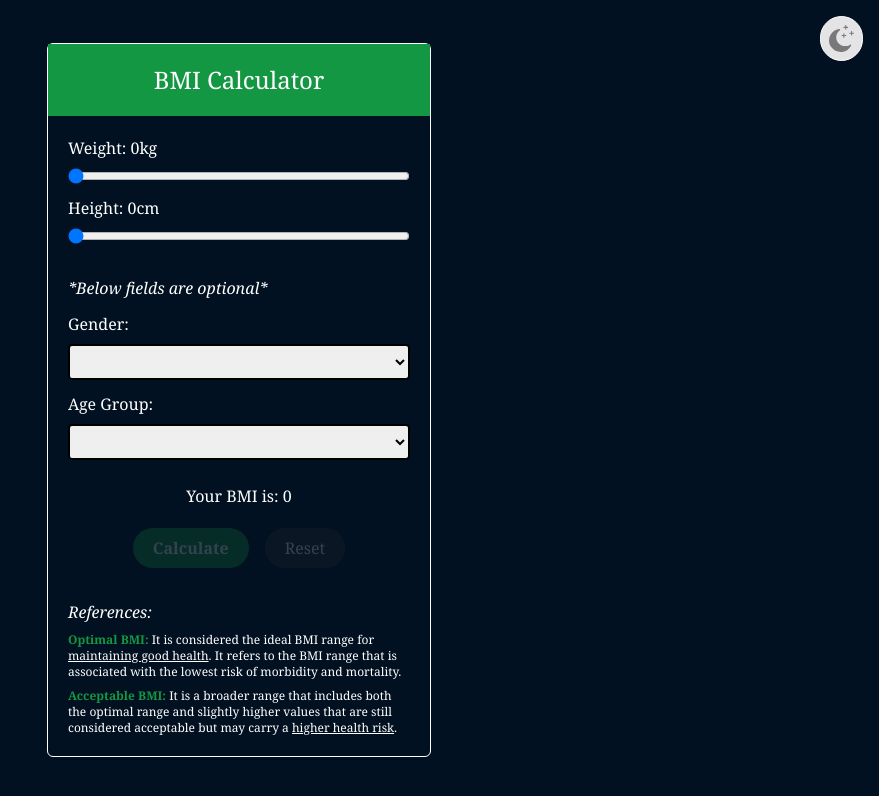
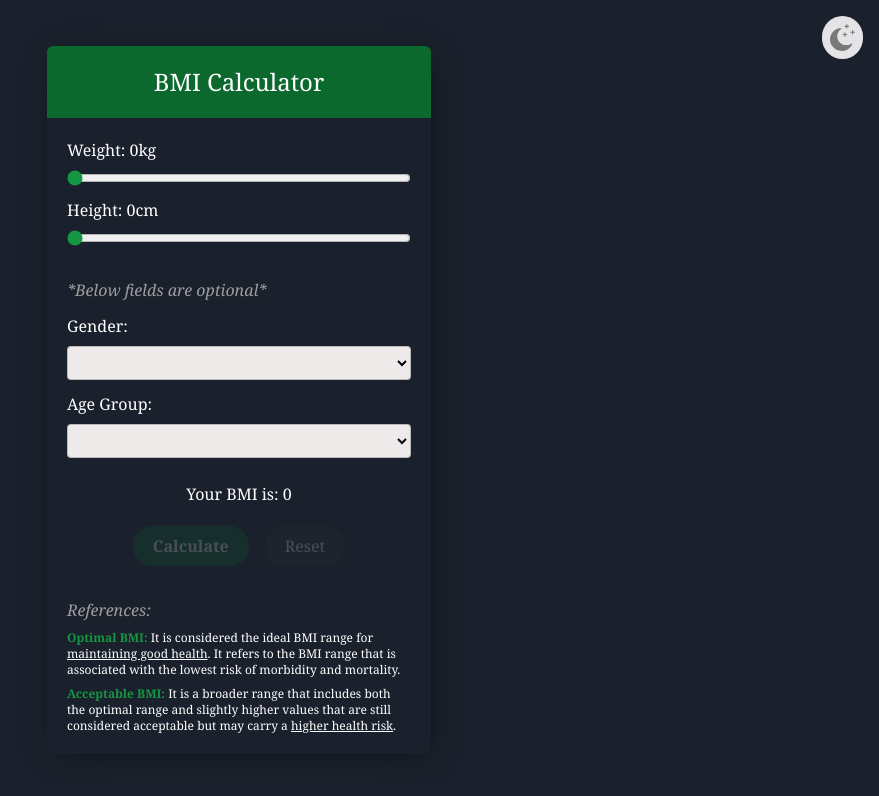
Before and after one commit to dipeshshresthaofficial/react-projects, a React (Vite) app in the folder lucid_bmi_calculator/: page / in a window 1280 px wide. Shown: the top 796 px of the page, without its empty margins (401-1280 px from the left). Built offline with nearby package versions, Linux system fonts and the light colour scheme.

Commit message:
UI style update (colors,box-shadow,hover,darkmode,lightmode)

```diff
--- a/lucid_bmi_calculator/src/App.jsx
+++ b/lucid_bmi_calculator/src/App.jsx
@@ -215,10 +215,9 @@ function App() {
   }
 
   return (
-    <div className='w-96 border rounded-md text-secondary dark:text-white'>
+    <div className='main-container w-96 rounded-md overflow-hidden text-secondary dark:text-white'>
       <button
-      className={`absolute top-4 right-4 text-white px-2 py-2 border rounded-full focus:outline-none ${isDarkModeEnabled? 'bg-gray':"bg-yellow"
-      }`}
+      className={`absolute top-4 right-4 text-white px-2 py-2 rounded-full focus:outline-none ${isDarkModeEnabled? 'bg-custom-gray':"bg-custom-yellow"}`}
       onClick={()=> handleToggleTheme()}>
         <img
           src={sun}
@@ -235,7 +234,7 @@ function App() {
           style={{ display: isDarkModeEnabled? 'block':'none' }}
           />
       </button>
-      <h2 className='text-2xl py-5 px-10 bg-primary text-white'>BMI Calculator</h2>
+      <h2 className='text-2xl py-5 px-10 bg-primary dark:bg-primary-dark text-white'>BMI Calculator</h2>
       <div className='px-5 py-2'>
         <InputBox
           type="range"
@@ -253,7 +252,7 @@ function App() {
           handleInputChange = {handleInputChange}
           />
 
-        <span className='mt-8 block text-left text-gray-400 italic'>*Below fields are optional*</span>
+        <span className='mt-8 block text-left text-custom-dark-gray italic'>*Below fields are optional*</span>
         <InputBox
           type="select"
           title="Gender"
@@ -295,17 +294,17 @@ function App() {
             type='button'
             value= "Calculate"
             onClick={handleCalculateBMI}
-            className='action-btn bg-primary text-white rounded-full py-2 px-5 font-semibold cursor-pointer hover:bg-primary-dark focus:outline-none focus:ring focus:ring-primary focus:ring-opacity-75'
+            className='action-btn bg-primary dark:bg-primary-dark text-white rounded-full py-2 px-5 font-semibold cursor-pointer hover:ring hover:ring-primary hover:ring-opacity-75 dark:hover:ring-opacity-85 focus:outline-none focus:ring focus:ring-primary focus:ring-opacity-85'
             />
           <input
             type='button'
             value= "Reset"
             onClick={handleResetFields}
-            className='action-btn bg-secondary text-white rounded-full py-2 px-5 text-semibold cursor-pointer hover:bg-secondary-dark focus:outline-none focus:ring focus:ring-secondary focus:ring-opacity-75'
+            className='action-btn bg-secondary text-white rounded-full py-2 px-5 text-semibold cursor-pointer hover:ring hover:ring-secondary hover:ring-opacity-75'
             />
         </div>
         <div className='notes mt-8 mb-3'>
-          <span className='block text-left italic text-gray-400'>References:</span>
+          <span className='block text-left italic text-custom-dark-gray'>References:</span>
           <div className=' max-h-28 overflow-y-scroll'>
             <p className='text-left text-xs mt-2'>
               <span className='text-primary'><b>Optimal BMI:</b></span> It is considered the ideal BMI range for <u>maintaining good health</u>. It refers to the BMI range that is associated with the lowest risk of morbidity and mortality.</p>
--- a/lucid_bmi_calculator/src/components/InputBox.jsx
+++ b/lucid_bmi_calculator/src/components/InputBox.jsx
@@ -23,6 +23,7 @@ function InputBox({
               max={max}
               step={step}
               onChange={ e => handleInputChange(e.target.value,title)}
+              className='accent-primary focus:accent-primary'
               />
           </>
             :
@@ -32,7 +33,7 @@ function InputBox({
             <select
               name='gender'
               value={value}
-              className='py-1 px-2 border-2 border-gray-400 rounded hover:border-gray-500 focus:outline-none focus:border-gray-500'
+              className='py-1 px-2 border border-custom-dark-gray border-opacity-65 rounded hover:border-opacity-100 dark:hover:border-2 focus:outline-none'
               onChange={ e => handleInputChange(e.target.value, title)}
               >
               {options.map(option => (
@@ -47,7 +48,7 @@ function InputBox({
               type = {type}
               value = {value}
               onChange={ e => handleInputChange(e.target.value, title)}
-              className='py-1 px-2 border-2 border-gray-400 rounded hover:border-gray-500 focus:outline-none focus:border-gray-500'
+              className='py-1 px-2 border border-custom-dark-gray border-opacity-65 rounded hover:border-opacity-100 focus:outline-none'
               />
           </>
           }
--- a/lucid_bmi_calculator/src/index.css
+++ b/lucid_bmi_calculator/src/index.css
@@ -5,8 +5,9 @@
 
 :root {
   font-family: ui-serif, Georgia, "Times New Roman", Times, serif;
-  --dark-mode-bg-color: #021121;
+  --dark-mode-bg-color: #1B212C;
   --dark-mode-text-color: #ffffff;
+  --light-mode-bg-color: #eeeaea;
 }
 
 body {
@@ -16,19 +17,29 @@ body {
   min-width: 320px;
   min-height: 100vh;
   transition: background-color 250ms ease-in-out;
+  background-color: var(--light-mode-bg-color);
+}
+
+.main-container {
+  box-shadow: 4px 5px 30px -9px rgba(0, 0, 0, 0.64);
+}
+
+select{
+  background-color: var(--light-mode-bg-color);
 }
 
 /* Dark Mode Styles */
 
 .dark body{
   background-color: var(--dark-mode-bg-color);
-  color: var(--dark-mode-text-color);}
+  color: var(--dark-mode-text-color);
+}
 
 .dark select{
   color: black;
 }
 
-/* Dark Mode Toggle Styles */
+/* Dark Mode button Toggle Styles */
 .icon{
   transition: opacity 250ms ease-in-out;
 }
--- a/lucid_bmi_calculator/tailwind.config.js
+++ b/lucid_bmi_calculator/tailwind.config.js
@@ -10,9 +10,10 @@ export default {
         "primary": "#149742",
         "primary-dark": "#0c692d",
         "secondary": "#2e2e2e",
-        "secondary-dark": "#040306",
-        "yellow": "rgb(253 230 138)",
-        "gray": "rgb(228 228 231)",
+        "secondary-dark": "#120e1a",
+        "custom-yellow": "rgb(253 230 138)",
+        "custom-gray": "rgb(228 228 231)",
+        "custom-dark-gray": "rgb(158, 158, 160)"
       }
     },
   },
```
